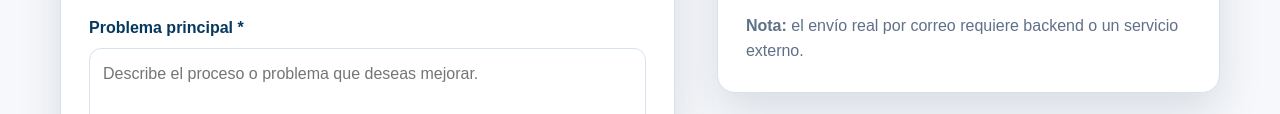
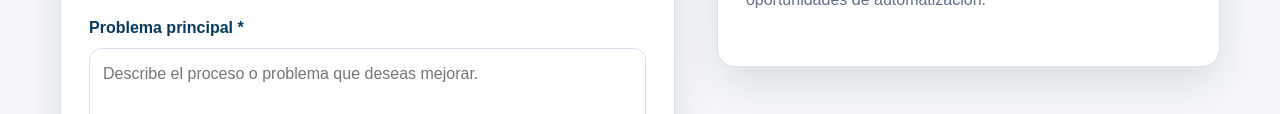
Before and after one commit to nexum929-crypto/nexum, a plain HTML site: page pages/diagnostico.html in a window 1280 px wide. Shown: the part 915-1029 px from the top of the page. Drawn offline with Linux system fonts and the light colour scheme.

Commit message:
Update diagnostico.html

```diff
--- a/pages/diagnostico.html
+++ b/pages/diagnostico.html
@@ -97,7 +97,7 @@
           <h2>¿Qué revisa NEXUM?</h2>
           <p>Procesos manuales, uso de herramientas digitales, reportes, almacenamiento de información, atención al cliente y oportunidades de automatización.</p>
           <br>
-          <p><strong>Nota:</strong> el envío real por correo requiere backend o un servicio externo.</p>
+
         </aside>
       </div>
     </section>
```
